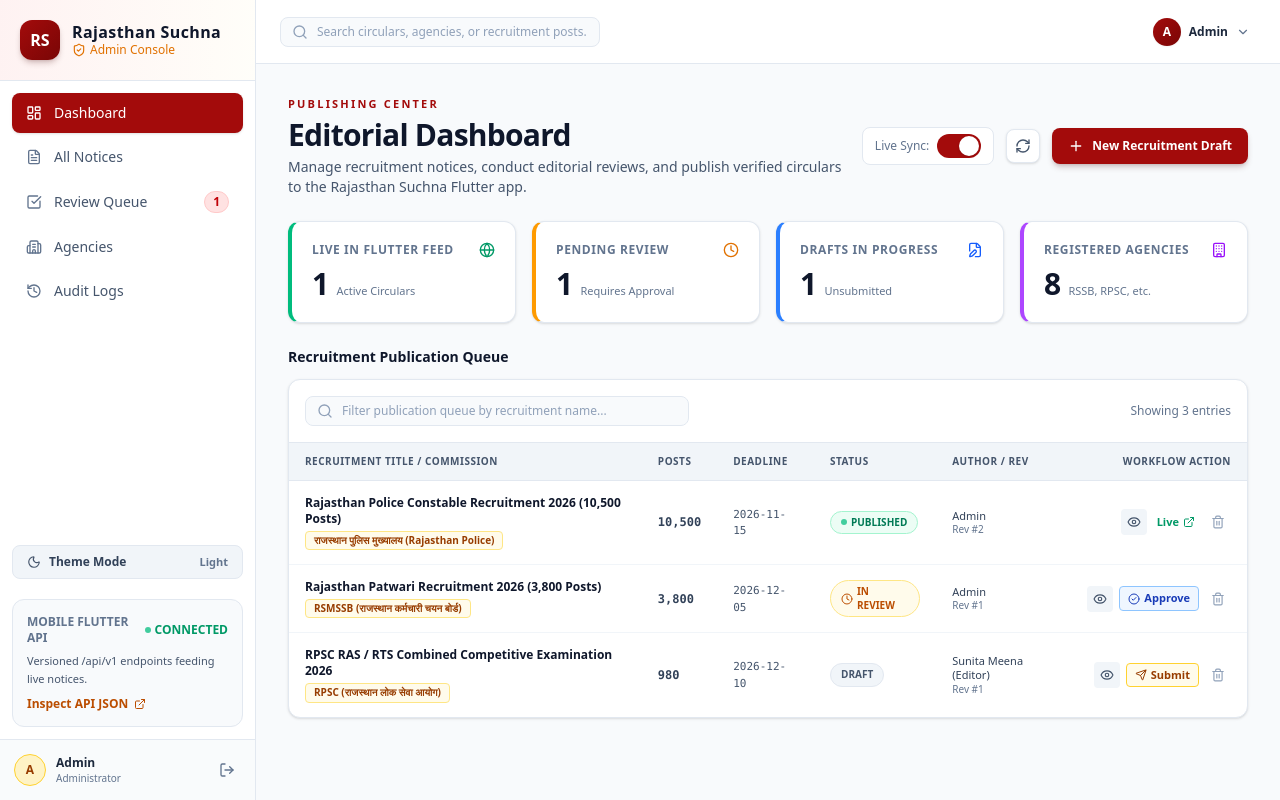
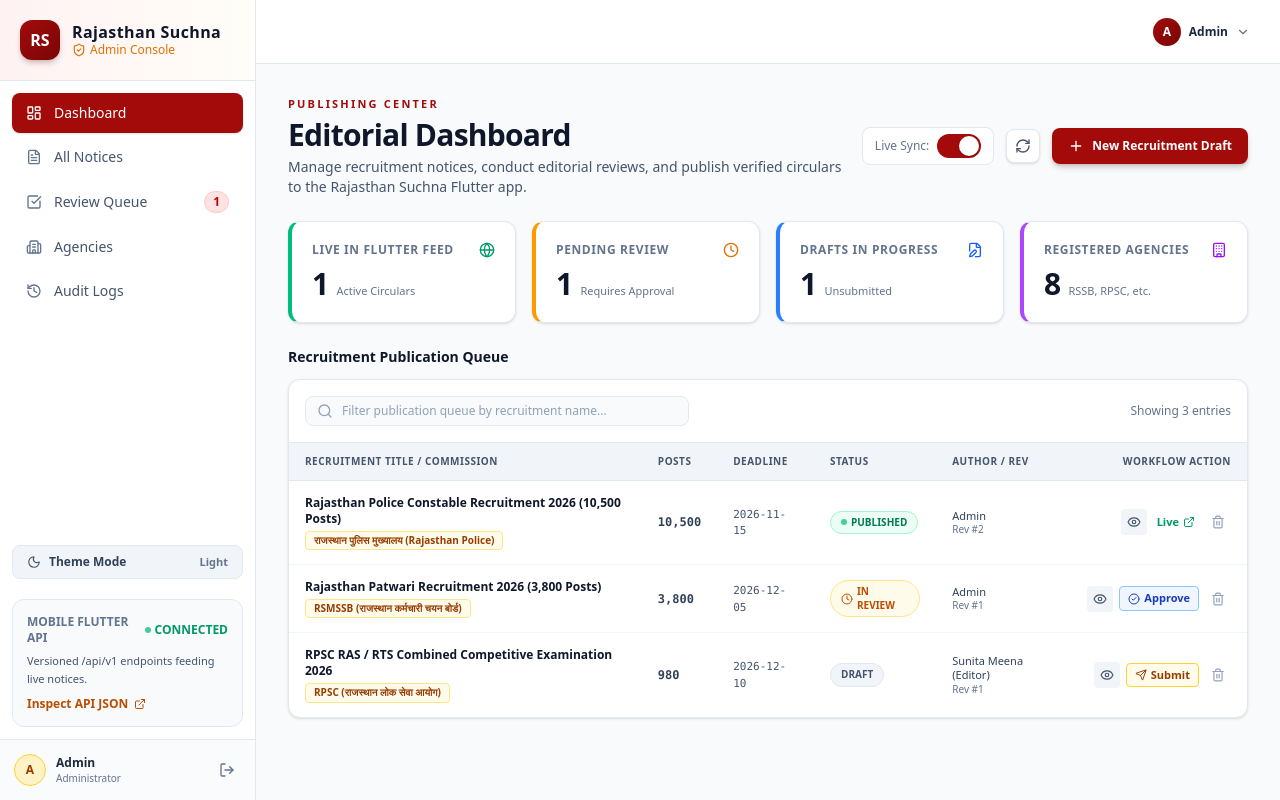
Before and after one commit to tosif121/rajasthansuchna-admin, a Next.js app: page / in a window 1280 px wide. Built offline with nearby package versions, Linux system fonts and the light colour scheme.

Commit message:
refactor(header): remove search bar

```diff
--- a/src/components/layout/AdminHeader.tsx
+++ b/src/components/layout/AdminHeader.tsx
@@ -2,7 +2,7 @@
 
 import React, { useState } from "react";
 import { useRouter } from "next/navigation";
-import { Search, Sun, Moon, LogOut, ChevronDown } from "lucide-react";
+import { Sun, Moon, LogOut, ChevronDown } from "lucide-react";
 import { useTheme } from "@/components/theme/ThemeProvider";
 
 interface AdminHeaderProps {
@@ -21,17 +21,7 @@ export function AdminHeader({ currentRole, onRoleChange }: AdminHeaderProps) {
   };
 
   return (
-    <header className="h-16 border-b border-slate-200 dark:border-slate-800 bg-white dark:bg-slate-950 px-6 flex items-center justify-between sticky top-0 z-20 transition-colors">
-      {/* Search Input */}
-      <div className="relative w-80">
-        <Search className="w-4 h-4 text-slate-400 dark:text-slate-500 absolute left-3 top-1/2 -translate-y-1/2" />
-        <input
-          type="text"
-          placeholder="Search circulars, agencies, or recruitment posts..."
-          className="w-full bg-slate-50 dark:bg-slate-900 border border-slate-200 dark:border-slate-800 rounded-lg pl-9 pr-3 py-1.5 text-xs text-slate-800 dark:text-slate-200 placeholder-slate-400 dark:placeholder-slate-500 focus:outline-none focus:border-[#A30B0B] transition-colors"
-        />
-      </div>
-
+    <header className="h-16 border-b border-slate-200 dark:border-slate-800 bg-white dark:bg-slate-950 px-6 flex items-center justify-end sticky top-0 z-20 transition-colors">
       {/* Right Actions & Controls */}
       <div className="flex items-center gap-3">
         {/* User Account Dropdown with Logout and Theme Toggle */}
```
